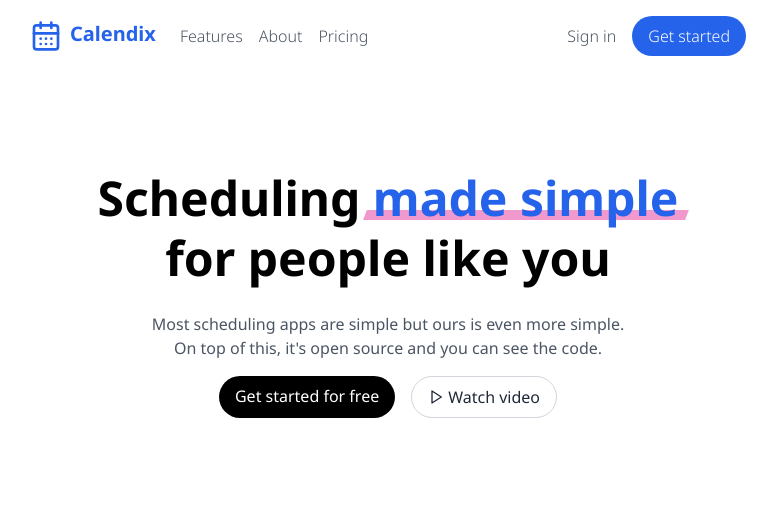
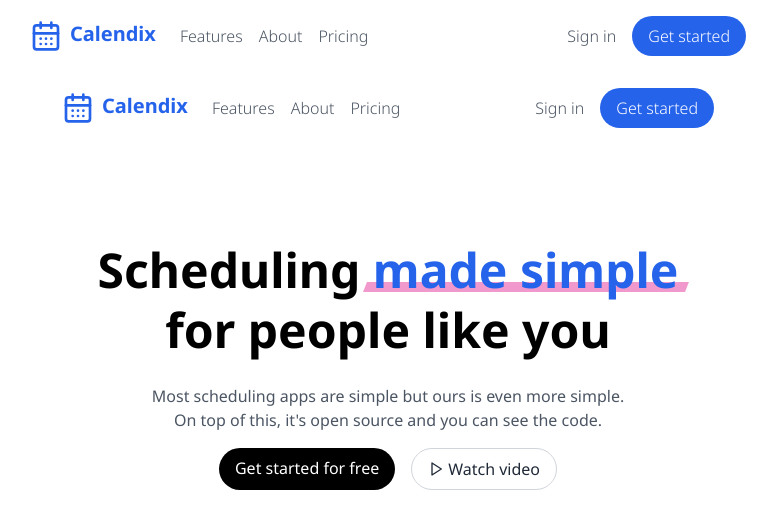
Before and after one commit to SUMIT-02/calendix, a Next.js app: page / in a window 1280 px wide. Shown: the top 528 px of the page, without its empty margins (252-1029 px from the left). Built offline with nearby package versions, Linux system fonts and the light colour scheme.

Commit message:
homepage

```diff
--- a/src/app/layout.tsx
+++ b/src/app/layout.tsx
@@ -1,6 +1,7 @@
 import type { Metadata } from "next";
 import { Noto_Sans } from "next/font/google";
 import "./globals.css";
+import Header from "./components/Header";
 
 const noto = Noto_Sans({ subsets: ["latin"], weight: ["300", "400", "700"] });
 
@@ -16,7 +17,12 @@
 }>) {
   return (
     <html lang="en">
-      <body className={noto.className}>{children}</body>
+      <body className={noto.className}>
+        <main className="container">
+          <Header />
+          {children}
+        </main>
+      </body>
     </html>
   );
 }
```
